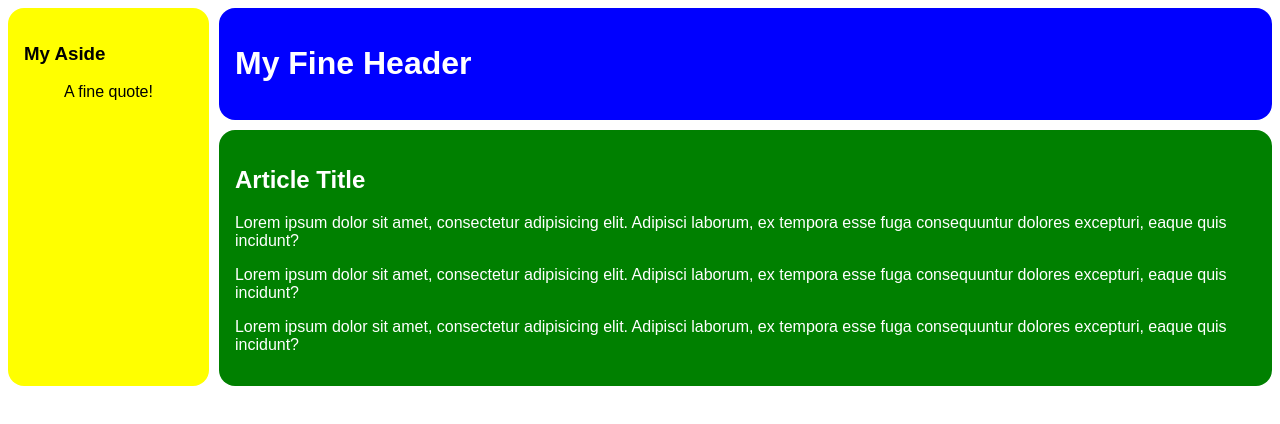
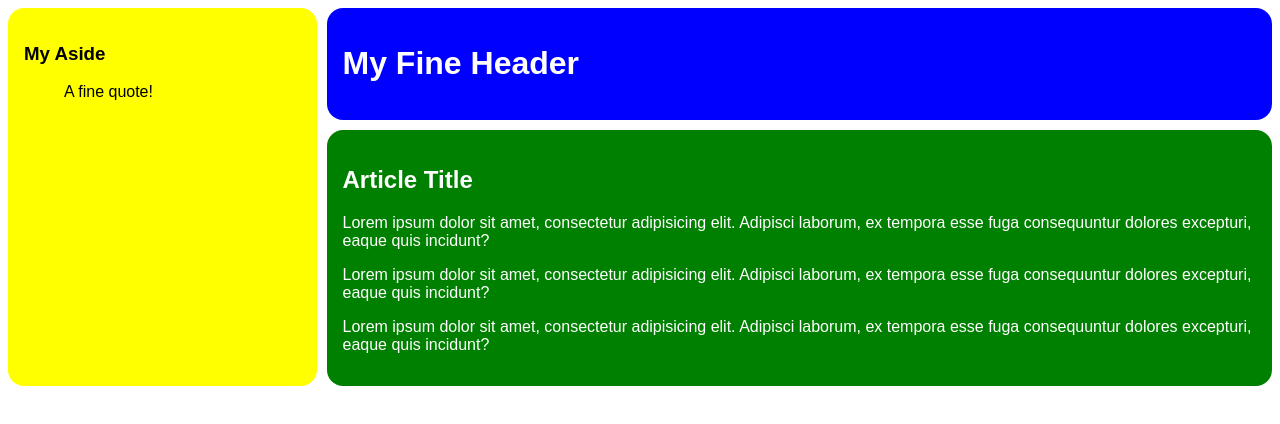
Before and after one commit to honorezemagho/css-grid-flexbox, a plain HTML site: page grid-area/grid-area.html in a window 1280 px wide. Drawn offline with Linux system fonts and the light colour scheme.

Commit message:
grid-area exercise finished

```diff
--- a/grid-area/grid-area.css
+++ b/grid-area/grid-area.css
@@ -10,39 +10,42 @@
 header {
 	background-color: blue;
 	color: white;
+	grid-area: header;
 }
 article {
 	background-color: green;
 	color: white;
+	grid-area: article;
 }
 aside {
 	background-color: yellow;
+	grid-area: sidebar;
 }
+
+@media (min-width: 200px) {
+	.wrapper{
+		grid-template-columns: 1fr;
+		grid-template-rows: auto;
+		grid-template-areas:
+		"article"
+		"header"
+		"sidebar";
+	}
+	}
+
 @media (min-width: 650px) {
-	header {
-		grid-column: 1 / 2;
-		grid-row: 2 / 3;
-	}
-	article {
-		grid-column: 1 / 2;
-		grid-row: 1 / 2;
-	}
-	aside {
-		grid-column: 2 / 3;
-		grid-row: 1 / 3;
+.wrapper{
+	grid-template-columns: 1fr 3fr;
+	grid-template-rows: auto;
+	grid-template-areas:
+	"article article article sidebar"
+	"header header header header";
+}
+}
+@media (min-width: 1000px) {
+	.wrapper{
+		grid-template-areas:
+		"sidebar header header header"
+		"sidebar  article article article";
 	}
 }
-@media (min-width: 1000px) {
-	header {
-		grid-column: 2 / 3;
-		grid-row: 1 / 2;
-	}
-	article {
-		grid-column: 2 / 3;
-		grid-row: 2 / 3;
-	}
-	aside {
-		grid-column: 1 / 2;
-		grid-row: 1 / 3;
-	}
-}
```
